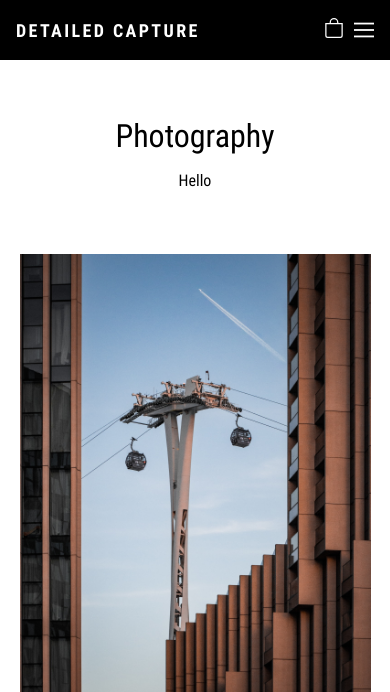
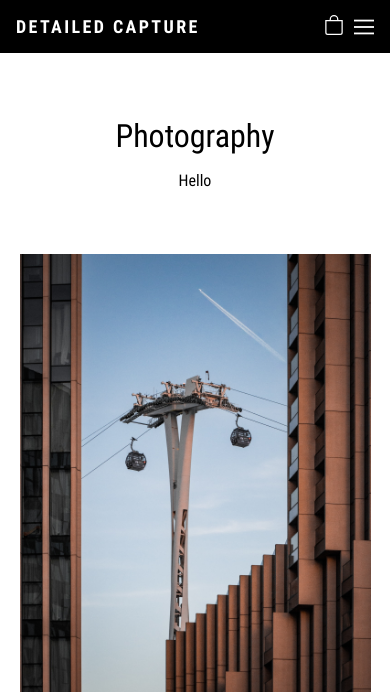
Before and after one commit to AEfrain23/DetailedCapture, a Node server app: page / in a window 390 px wide. Shown: the top 692 px of the page. Run offline with Node 20, Linux system fonts and the light colour scheme.

Commit message:
Navigation bar padding update.

```diff
--- a/public/styles/navbar.css
+++ b/public/styles/navbar.css
@@ -84,7 +84,7 @@ header {
 @media (max-width: 768px) {
 
   .navbar-container {
-    padding: 1rem 1rem;
+    padding: 1rem;
     display: flex;
     flex-direction: row;
     gap: 0.5rem;
@@ -153,6 +153,10 @@ header {
   .menu-options {
     inset: 53px 0 0 0;
   }
+
+  .navbar-container {
+    padding: 12.5px 1rem;
+  }
 }
 
 
```
